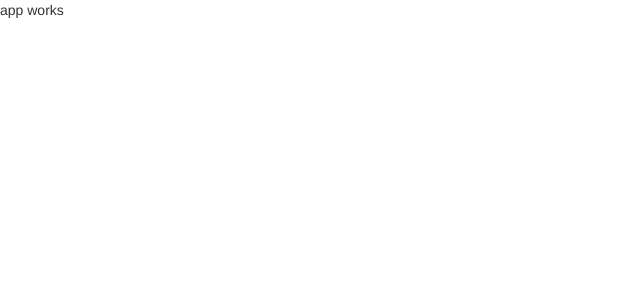
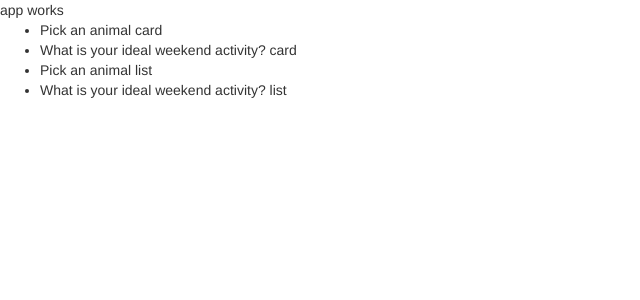
Before and after one commit to DerejeKitaw/AngularComponent, an Angular app: page / in a window 1280 px wide. Shown: the top 300 px of the page, without its empty margins (0-640 px from the left). Built offline with nearby package versions, Linux system fonts and the light colour scheme.

Commit message:
added: questions list

```diff
--- a/src/app/app.component.html
+++ b/src/app/app.component.html
@@ -1 +1,8 @@
 app works
+<ul>
+  <li *ngFor="let question of questions">
+    {{question.title}}
+    {{question.drawType}}
+
+  </li>
+</ul>
--- a/src/app/app.component.ts
+++ b/src/app/app.component.ts
@@ -1,4 +1,5 @@
 import { Component } from '@angular/core';
+import { DUMMY_DATA } from "../../api/data/dummy-data";
 
 @Component({
   selector: 'app-root',
@@ -7,4 +8,6 @@ import { Component } from '@angular/core';
 })
 export class AppComponent {
   title = 'app';
+  questions = DUMMY_DATA;
+
 }
```
